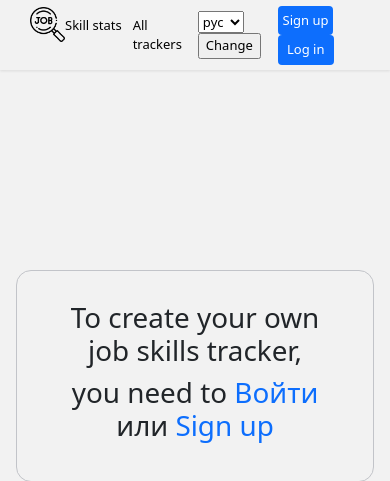
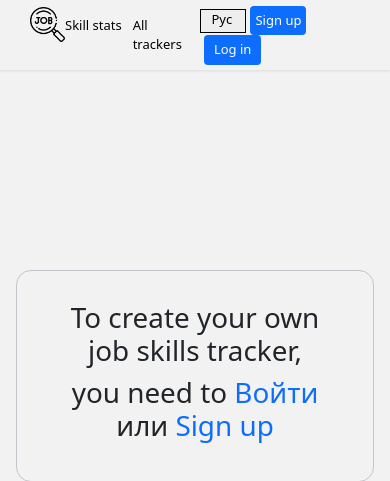
Before and after one commit to arfienel/hhss, a Django app: page /ru/ in a window 390 px wide. Shown: the top 481 px of the page. Run offline with Django 4.2, Linux system fonts and the light colour scheme; parts of the project's set-up code (start-up, migrations or seed data) failed here and were passed over; some libraries are stand-ins or nearby versions.

Commit message:
style language and other fixes

```diff
--- a/static/style.css
+++ b/static/style.css
@@ -101,7 +101,30 @@ h6 {
     font-size: calc(1.375rem + 1.5vw);
   }
 }
+.mn-b{
+  margin-bottom: 10px;
+}
+.br{
+  border: 1px solid #000;
+  border-radius: 5px;
+}
+.pg{
+  padding: 5px;
+}
 /*База*/
+.lang{
+
+}
+.lang select{
+  margin: 6px 0 5px 0;
+  padding:0 10px 3px 10px;
+  outline: none;
+  border: 1px solid #000;
+  -webkit-appearance: none;
+  -moz-appearance: none;
+  appearance: none;
+  background: #eee;
+}
 .welcome {
   border: 1px solid #c2c4c9;
   border-radius: 15px;
@@ -376,7 +399,7 @@ header .container-header {
 .hidden_search_bar{
   display: flex;
   align-items: center;
-  margin-right: 10%;
+  margin-right: 5%;
 }
 
 
@@ -458,6 +481,10 @@ header .container-header {
     text-align: center;
     width: 63.7px;
   }
+  .lang select{
+    margin: 3px 0 2px 0;
+  }
+
 }
 @media only screen and (max-width: 426px) {
   .log-in-text {
--- a/templates/base.html
+++ b/templates/base.html
@@ -41,27 +41,23 @@
           </ul>
         </div>
         <div class="hidden_search_bar" id="hidden_search_bar"></div>
-        <form action="{{ url('set_language') }}" method="post">
+        <ul class="nav nav-pills font-size-nav">
+          <form class="lang" action="{{ url('set_language') }}" method="post">
             <input
                type="hidden"
                name="csrfmiddlewaretoken"
                value="{{ csrf_token }}"
              />
-
            <input name="next" type="hidden" value="{{ request.get_full_path() }}" />
-        <select name="language">
-
+           <select  onchange="this.form.submit()" name="language">
                  <option value="ru"{% if 'ru' == get_language() %} selected="selected"{% endif %}>
-                рус
+                   Рус
                  </option>
                  <option value="en"{% if 'en' == get_language() %} selected="selected"{% endif %}>
-                eng
+                   Eng
                  </option>
-
            </select>
-        <input type="submit" value="Change" />
          </form>
-        <ul class="nav nav-pills font-size-nav">
           <!-- если чел зареган -->
           {% if request.user.is_authenticated %}
           <li class="nav-item mx-1">
--- a/templates/index.html
+++ b/templates/index.html
@@ -325,65 +325,9 @@
               </h6>
             </div>
             {% endif %} {% if request.user.id == tracker.user_creator.id %}
-            <div class="mb-3">
-              <label class="form-label">Search text</label>
-              <input
-                type="text"
-                minlength="3"
-                maxlength="60"
-                id="search_text_{{tracker.id}}"
-                value="{{tracker.search_text}}"
-                class="form-control"
-                name="search_text"
-              />
-              <div class="form-text">Enter a job title you want to track</div>
+            <div class="mn-b">
+              <span class="br pg">{{ _("Subscribers") }} - {{ tracker.subscribers.count() }}</span>
             </div>
-            <div class="mb-3">
-              <label class="form-label">Exclude from search</label>
-              <input
-                type="text"
-                id="exclude_from_search_{{tracker.id}}"
-                value="{{tracker.exclude_from_search}}"
-                class="form-control"
-                name="exclude_from_search"
-              />
-              <div class="form-text">
-                Enter text that you don`t want to see in job description.
-                Please, divide each parameter with comma
-              </div>
-            </div>
-            <div class="mb-3">
-              <label class="form-label">{{ _("Select your areas to search") }}</label
-              ><br />
-              <select
-                class="js-example-basic-multiple"
-                id="updateTrackerArea{{ tracker.id }}"
-                multiple="multiple"
-                style="width: 100%"
-                name="area[]"
-              >
-                <option value="">{{ _("Everywhere") }}</option>
-                {% for area in areas %}
-                <option
-                  value="{{area.hh_id}}"
-                  {%
-                  if
-                  area.hh_id
-                  in
-                  tracker.areas
-                  %}
-                  selected
-                  {%
-                  endif
-                  %}
-                >
-                  {{area.name}}
-                </option>
-                {% endfor %}
-              </select>
-            </div>
-            {{ _("subscribers") }} - {{ tracker.subscribers.count() }}
-            <br />
             <div class="form-group">
               <div class="form-left2">
                 <p>Тип занятости</p>
--- a/templates/list_trackers.html
+++ b/templates/list_trackers.html
@@ -2,7 +2,7 @@
 <div id="searchBar" class="form-wrapper">
   <form method="get" class="search-bar">
     <input type="text" name="search" placeholder="Search" />
-    <button type="submit"><img src="../static/search.png" alt="" /></button>
+    <button type="submit"><img src="/static/search.png" alt="" /></button>
   </form>
 </div>
 <div class="alert-position" id="search-alert">{% if trackers_parsers %}</div>
```
Lines whose indentation alone changed are shown as unchanged.
